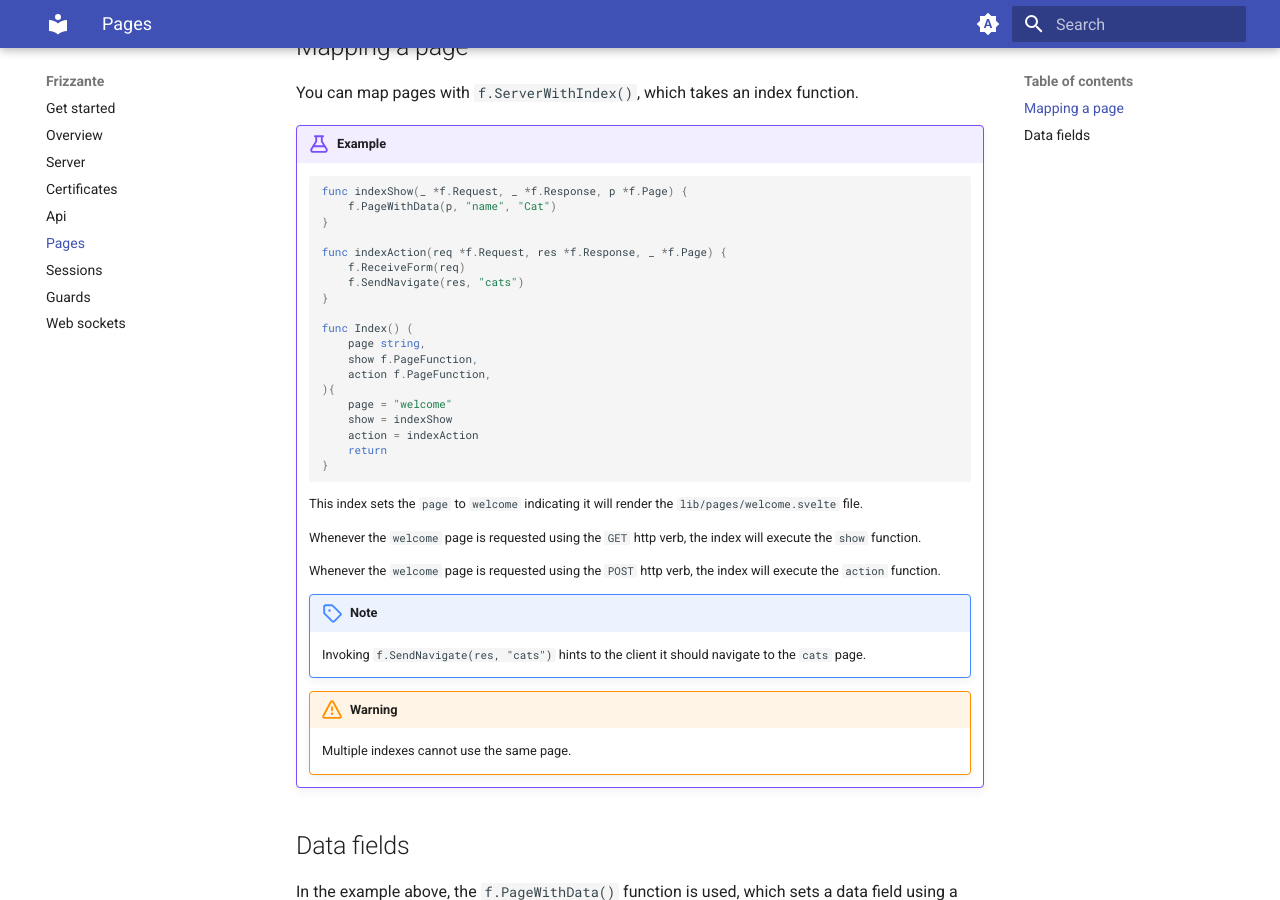
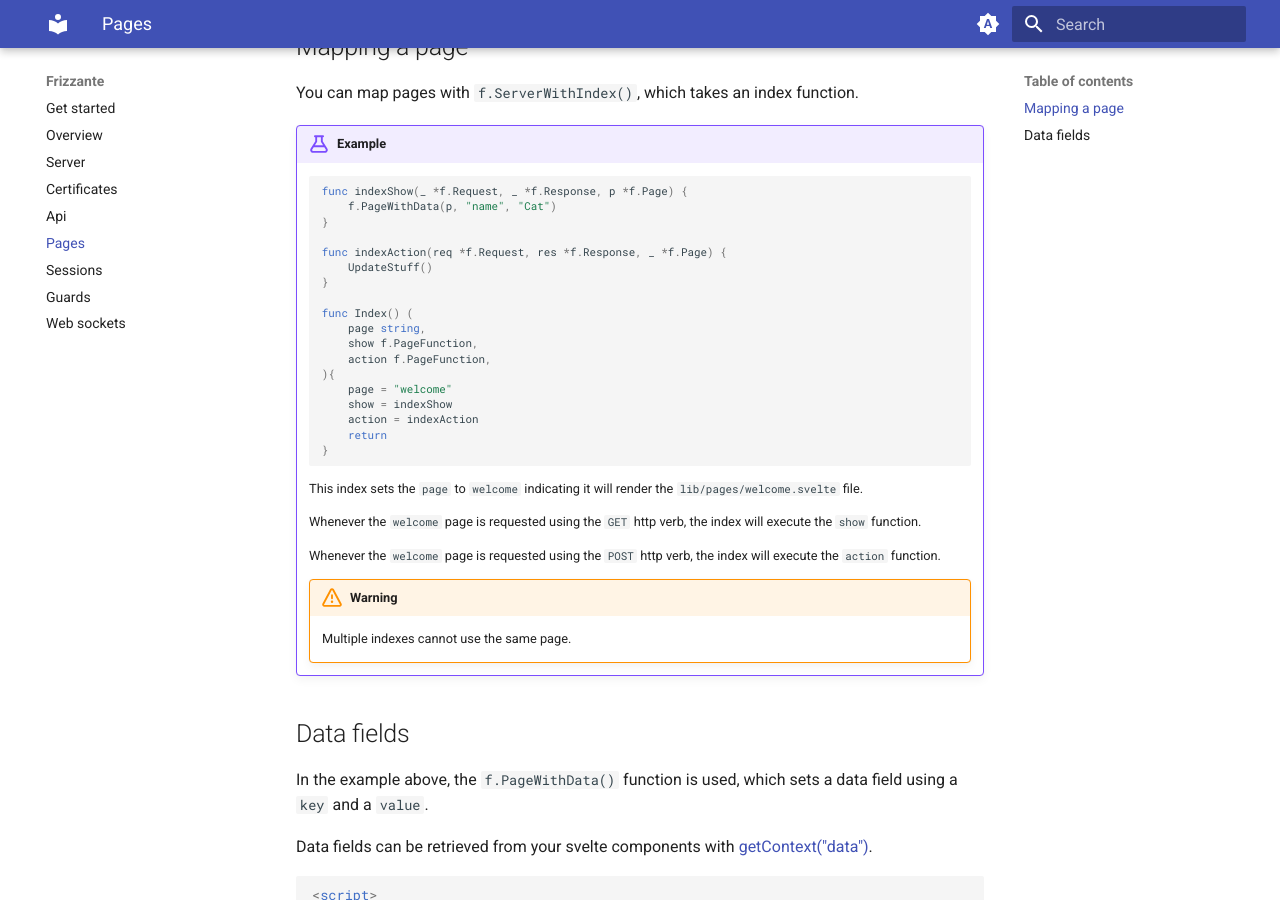
Before and after one commit to razshare/frizzante-docs, an MkDocs documentation site: the page built from docs/pages.md, in a window 1280 px wide and 900 px high, scrolled down 511 px. Built offline with MkDocs 1.6.1 and Material for MkDocs 9.7.7, drawn with Linux system fonts in a browser that asks for light colours.

Commit message:
chore(docs): updating pages.

```diff
--- a/docs/pages.md
+++ b/docs/pages.md
@@ -22,8 +22,7 @@ You can map pages with `f.ServerWithIndex()`, which takes an index function.
 	}
 
 	func indexAction(req *f.Request, res *f.Response, _ *f.Page) {
-		f.ReceiveForm(req)
-		f.SendNavigate(res, "cats")
+		UpdateStuff()
 	}
 
 	func Index() (
@@ -43,9 +42,6 @@ You can map pages with `f.ServerWithIndex()`, which takes an index function.
 	Whenever the `welcome` page is requested using the `GET` http verb, the index will execute the `show` function.
 
 	Whenever the `welcome` page is requested using the `POST` http verb, the index will execute the `action` function.
-
-	!!! note
-		Invoking `f.SendNavigate(res, "cats")` hints to the client it should navigate to the `cats` page.
 
 	!!! warning
 		Multiple indexes cannot use the same page.
```
